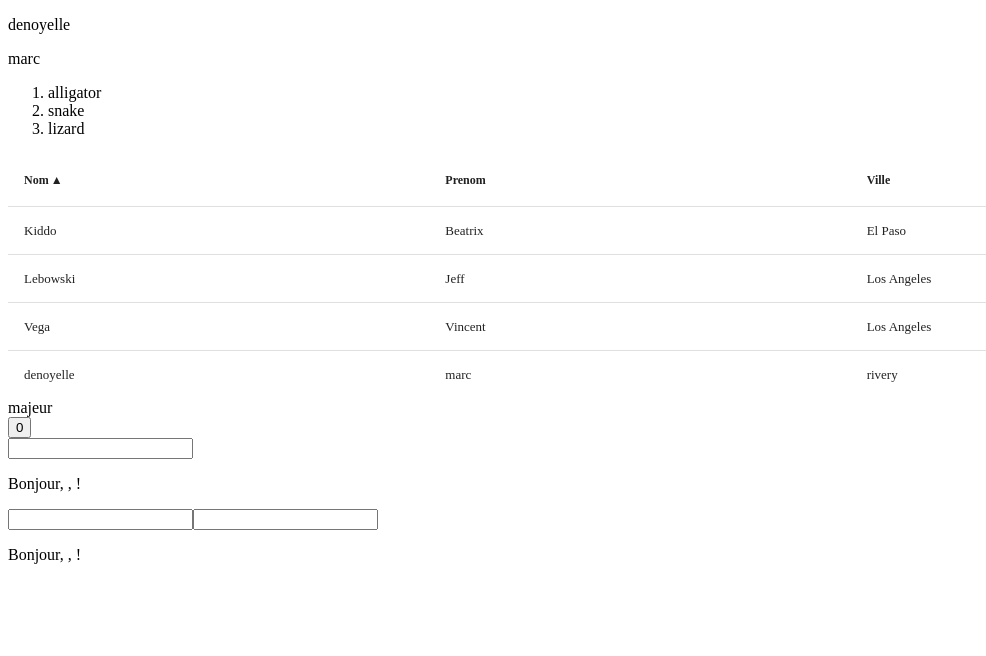
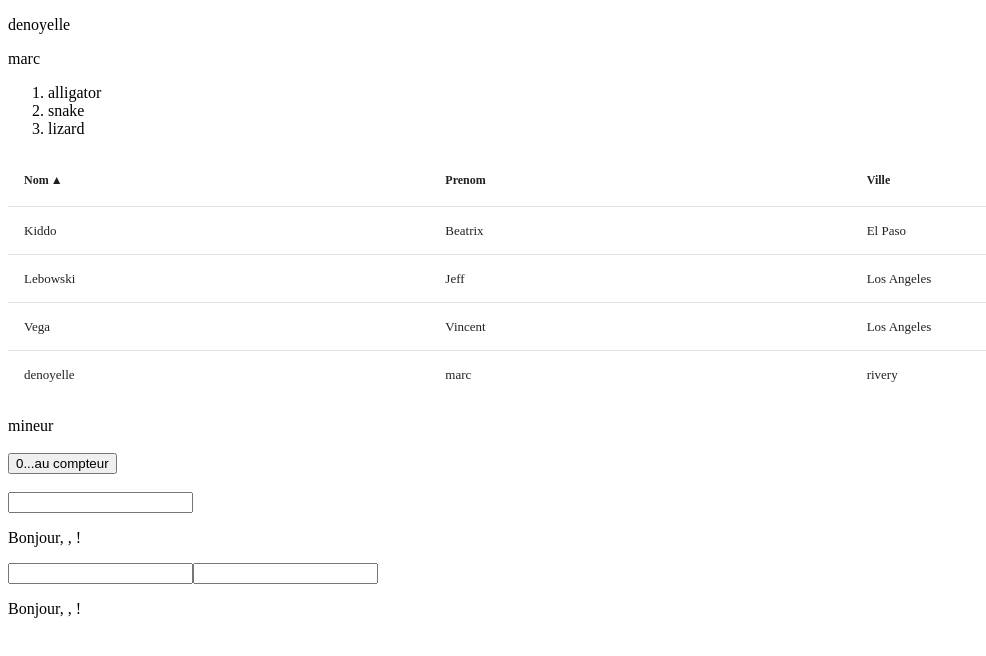
Before and after one commit to artilleur/mon-projet-react, a React (Create React App) app: page / in a window 1280 px wide. Shown: the top 656 px of the page, without its empty margins (0-986 px from the left). Built offline with nearby package versions, Linux system fonts and the light colour scheme.

Commit message:
22112023  2

```diff
--- a/src/App.js
+++ b/src/App.js
@@ -32,7 +32,7 @@ function App() {
     { nom: "Kiddo", prenom: "Beatrix", ville: "El Paso" },
   ]);
     const age = 20
-  let situation = age>18?"majeur":"mineur";
+  let situation = 15>18?"majeur":"mineur";
 
 
 
@@ -77,9 +77,12 @@ console.log("Nom  " + name + "    prenom   " +surname+ " age " + ans + ".");
     data={data}
     defaultSortFieldId={1}
 />
+<br></br>
 {situation  }
+<br></br><br></br>
+<Count/>
+<br></br>
 
-<Count/>
 <Essai />
 <EssaiCopy />
 
--- a/src/Count.js
+++ b/src/Count.js
@@ -6,7 +6,7 @@ const Count =()=> {
         setMoi((a)=>a+1)
     }
     return(<div>
-        <button onClick={incremente}>{moi}</button>
+        <button onClick={incremente}>{moi}...au compteur</button>
     </div>)
 
 }
--- a/src/Essai copy.js
+++ b/src/Essai copy.js
@@ -16,7 +16,7 @@ const ControlledInput = () => {
       <input type="text" value={nom} onChange={handleChange} />
       <input type="text" value={prenom} onChange={handleChange2} />
 
-      <p>Bonjour, {nom}, {prenom} !</p>
+      <p>Bonjour, {prenom}, {nom} !</p>
 
 
 
```
